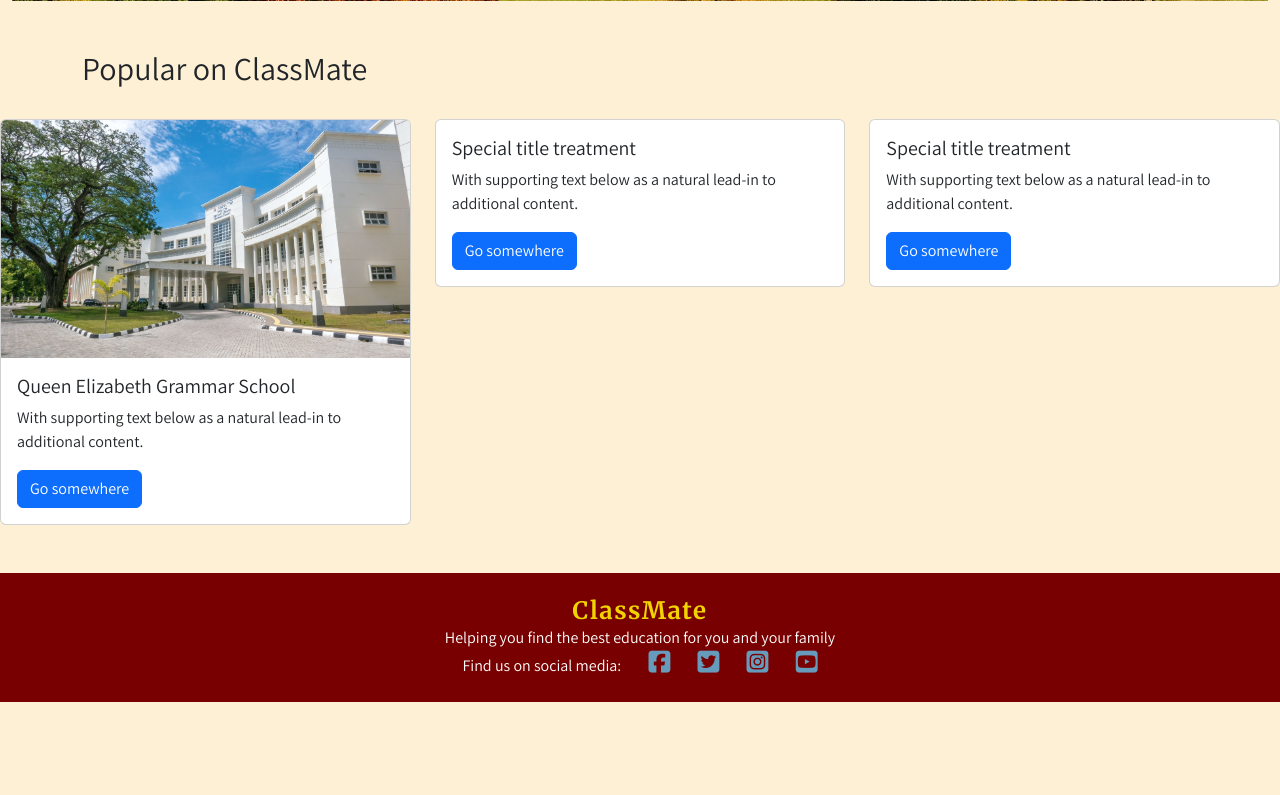
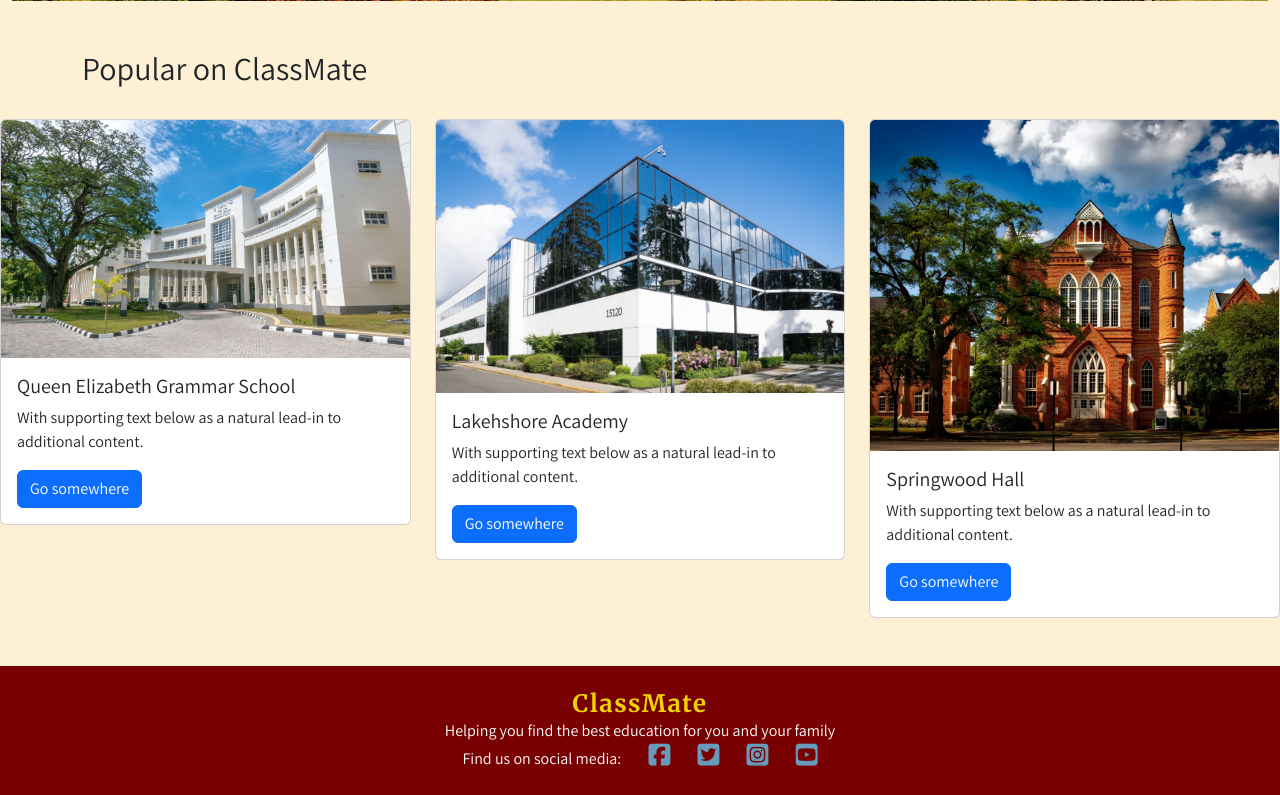
Before and after one commit to georgiagrayland/P4-ClassMate, a Django app: page / in a window 1280 px wide. Shown: the part 553-1348 px from the top of the page. Before the commit the page ends 1255 px from the top, so only its background shows below. Run offline with Django 3.2, Linux system fonts and the light colour scheme; some libraries are stand-ins or nearby versions.

Commit message:
add images to cards on homepage

```diff
--- a/templates/index.html
+++ b/templates/index.html
@@ -39,8 +39,9 @@
     </div>
     <div class="col-sm-4 mb-3 mb-sm-0">
       <div class="card">
+        <img class="card-img-top" src="/static/media/lakeshore-academy.jpg" alt="Card image">
         <div class="card-body">
-          <h5 class="card-title">Special title treatment</h5>
+          <h5 class="card-title">Lakehshore Academy</h5>
           <p class="card-text">With supporting text below as a natural lead-in to additional content.</p>
           <a href="#" class="btn btn-primary">Go somewhere</a>
         </div>
@@ -48,8 +49,9 @@
     </div>
     <div class="col-sm-4">
         <div class="card">
+          <img class="card-img-top" src="/static/media/springwood-hall.jpg" alt="Card image">
           <div class="card-body">
-            <h5 class="card-title">Special title treatment</h5>
+            <h5 class="card-title">Springwood Hall</h5>
             <p class="card-text">With supporting text below as a natural lead-in to additional content.</p>
             <a href="#" class="btn btn-primary">Go somewhere</a>
           </div>
```
Also changed, not shown: static/media/lakeshore-academy.jpg (added), static/media/springwood-hall.jpg (added).
